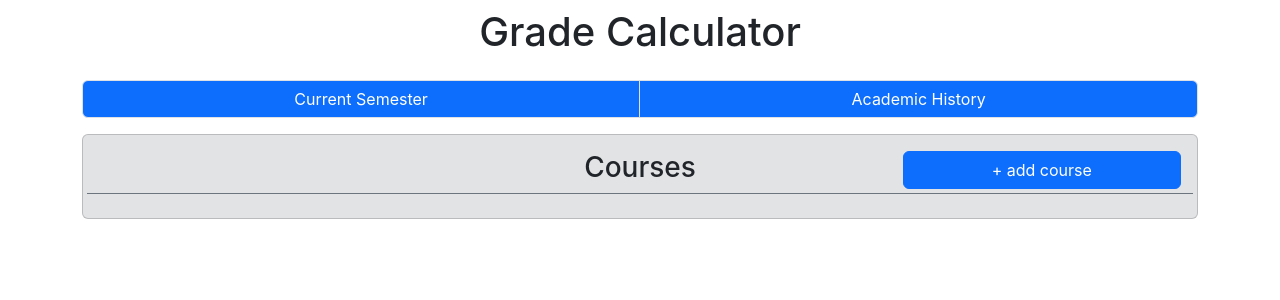
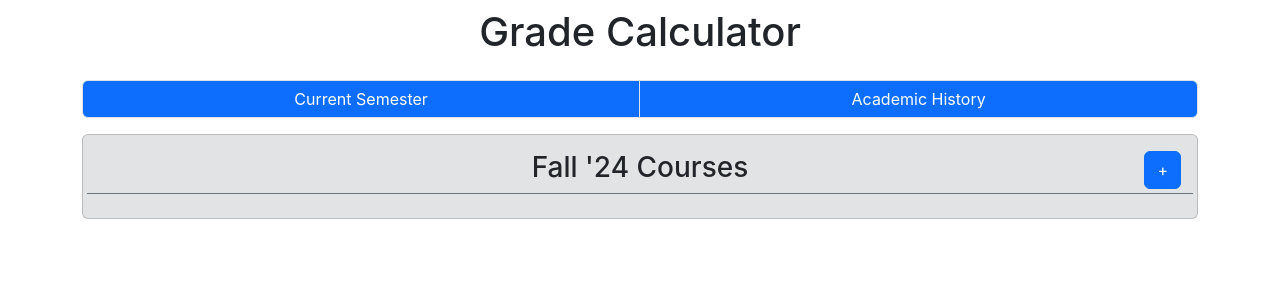
Before and after one commit to lopezkor000/academic-history, a React (Create React App) app: page /current-semester in a window 1280 px wide. Shown: the top 300 px of the page. Built offline with nearby package versions, Linux system fonts and the light colour scheme; no server answers.

Commit message:
title changes

```diff
--- a/src/components/CurrentSemester/CurrentSemester.js
+++ b/src/components/CurrentSemester/CurrentSemester.js
@@ -29,13 +29,13 @@ function CurrentSemester() {
 					<div className="card bg-secondary-subtle">
 						<div className="card-body">
 							<div className="card-title border-bottom border-secondary row">
-								<h3 className="text-center col">Courses</h3>
+								<h3 className="text-center col">Fall '24 Courses</h3>
 								<button
-									className="btn btn-primary position-absolute end-0 bottom-10 w-25 me-3"
+									className="btn btn-primary position-absolute end-0 bottom-10 w-auto me-3"
 									data-bs-toggle={"offcanvas"}
 									data-bs-target={"#newcourse"}
 								>
-									+ add course
+									+
 								</button>
 							</div>
 							{getCourses()}
```
